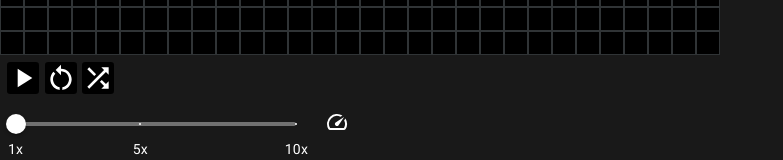
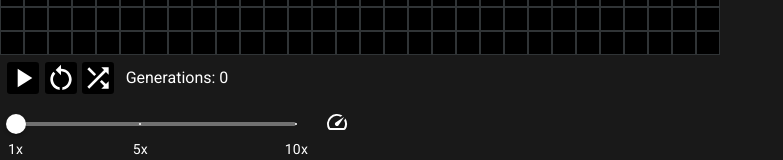
Before and after one commit to fe-sak/game-of-life, a React (Create React App) app: page / in a window 1280 px wide. Shown: the part 425-585 px from the top of the page, without its empty margins (0-783 px from the left). Built offline with nearby package versions, Linux system fonts and the light colour scheme.

Commit message:
chore: verify performance after adding generations array

```diff
--- a/src/components/GameOfLife/components/GridControls/index.tsx
+++ b/src/components/GameOfLife/components/GridControls/index.tsx
@@ -18,11 +18,13 @@ interface Props {
   cols: number;
   running: boolean;
   setRunning: React.Dispatch<React.SetStateAction<boolean>>;
-  runningRef: React.MutableRefObject<boolean>;
   setGrid: React.Dispatch<React.SetStateAction<GridType>>;
-  runSimulation: () => void;
   resetTimeout: () => void;
   clearTimeouts: () => void;
+  currentGeneration: number;
+  setCurrentGeneration: React.Dispatch<React.SetStateAction<number>>;
+  generations: React.MutableRefObject<GridType[]>;
+  toggleRunning: () => void;
 }
 
 const GridControls: FC<Props> = ({
@@ -30,30 +32,29 @@ const GridControls: FC<Props> = ({
   cols,
   running,
   setRunning,
-  runningRef,
   setGrid,
-  runSimulation,
   resetTimeout,
   clearTimeouts,
+  currentGeneration,
+  setCurrentGeneration,
+  generations,
+  toggleRunning,
 }) => {
+  const clearGrid = () => {
+    setRunning(false);
+    setGrid(buildDeadGrid(rows, cols));
+    clearTimeouts();
+    setCurrentGeneration(0);
+    generations.current.length = 0;
+  };
+
   const randomGrid = () => {
     if (running) resetTimeout();
     else clearTimeout();
 
     setGrid(buildRandomGrid(rows, cols));
-  };
-
-  const clearGrid = () => {
-    setRunning(false);
-    setGrid(buildDeadGrid(rows, cols));
-    clearTimeouts();
-  };
-
-  const toggleRunning = () => {
-    runningRef.current = !running;
-    setRunning((running) => !running);
-
-    if (!running) runSimulation();
+    setCurrentGeneration(0);
+    generations.current.length = 0;
   };
 
   return (
@@ -69,6 +70,7 @@ const GridControls: FC<Props> = ({
       <ButtonContainer onClick={randomGrid}>
         <StyledShuffleIcon />
       </ButtonContainer>
+      <span>Generations: {currentGeneration}</span>
     </Container>
   );
 };
--- a/src/components/GameOfLife/components/GridControls/styles.ts
+++ b/src/components/GameOfLife/components/GridControls/styles.ts
@@ -14,6 +14,11 @@ export const Container = styled('div')`
   svg {
     cursor: pointer;
     font-size: 4vmin;
+  }
+
+  span {
+    margin-left: 1%;
+    color: white;
   }
 `;
 
--- a/src/components/GameOfLife/index.tsx
+++ b/src/components/GameOfLife/index.tsx
@@ -1,16 +1,19 @@
-import React, { FC, useCallback, useRef, useState } from 'react';
+import React, { FC, useCallback, useEffect, useRef, useState } from 'react';
 import produce from 'immer';
 import { buildDeadGrid, countLiveNeighbours } from '../../utils/gridFunctions';
 import { Container } from './styles';
 import Grid from './components/Grid';
 import SpeedControl from './components/SpeedControl';
 import GridControls from './components/GridControls';
+import { GridType } from '../../types/Grid';
 
 const rows = 20;
 const cols = 30;
 
 const GameOfLife: FC = () => {
   const [grid, setGrid] = useState(() => buildDeadGrid(rows, cols));
+  const generations = useRef<GridType[]>([]);
+  const [currentGeneration, setCurrentGeneration] = useState(0);
 
   const [running, setRunning] = useState(false);
   const runningRef = useRef(running);
@@ -20,7 +23,36 @@ const GameOfLife: FC = () => {
   const speedRef = useRef(speed);
   speedRef.current = speed;
 
+  const pushGridToGenerations = () => {
+    if (running) generations.current.push(grid);
+    // console.log(generations.current);
+  };
+  useEffect(pushGridToGenerations, [grid]);
+
+  const toggleRunning = () => {
+    runningRef.current = !running;
+    setRunning((running) => !running);
+
+    if (!running) runSimulation();
+  };
+
   const simulationTimeouts: { current: NodeJS.Timeout[] } = useRef([]);
+
+  const clearTimeouts = () => {
+    simulationTimeouts.current.forEach((id) => clearTimeout(id));
+  };
+
+  function newTimeout() {
+    const timeout = 1000 / speedRef.current;
+    const timeoutId = setTimeout(runSimulation, timeout);
+    simulationTimeouts.current.push(timeoutId);
+  }
+
+  const resetTimeout = () => {
+    clearTimeouts();
+
+    newTimeout();
+  };
 
   const runSimulation = useCallback(() => {
     if (!runningRef.current) return;
@@ -47,27 +79,15 @@ const GameOfLife: FC = () => {
           }
         }
       });
+
       return newGrid;
     });
+    // console.log([...generations.current]);
+
+    setCurrentGeneration((currentValue) => currentValue + 1);
 
     newTimeout();
   }, [speedRef.current]);
-
-  const clearTimeouts = () => {
-    simulationTimeouts.current.forEach((id) => clearTimeout(id));
-  };
-
-  function newTimeout() {
-    const timeout = 1000 / speedRef.current;
-    const timeoutId = setTimeout(runSimulation, timeout);
-    simulationTimeouts.current.push(timeoutId);
-  }
-
-  const resetTimeout = () => {
-    clearTimeouts();
-
-    newTimeout();
-  };
 
   return (
     <Container>
@@ -78,11 +98,13 @@ const GameOfLife: FC = () => {
         cols={cols}
         running={running}
         setRunning={setRunning}
-        runningRef={runningRef}
         setGrid={setGrid}
-        runSimulation={runSimulation}
+        toggleRunning={toggleRunning}
         resetTimeout={resetTimeout}
         clearTimeouts={clearTimeouts}
+        currentGeneration={currentGeneration}
+        setCurrentGeneration={setCurrentGeneration}
+        generations={generations}
       />
       <SpeedControl
         running={running}
```
